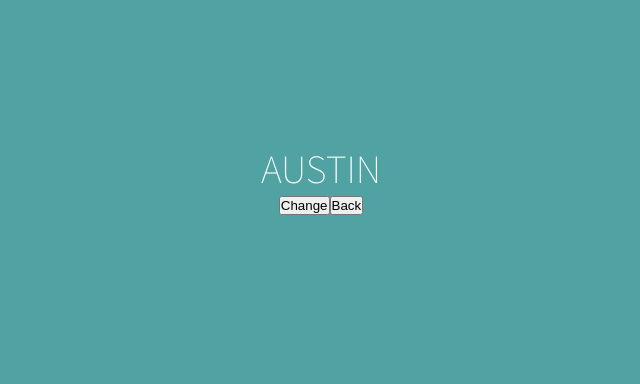
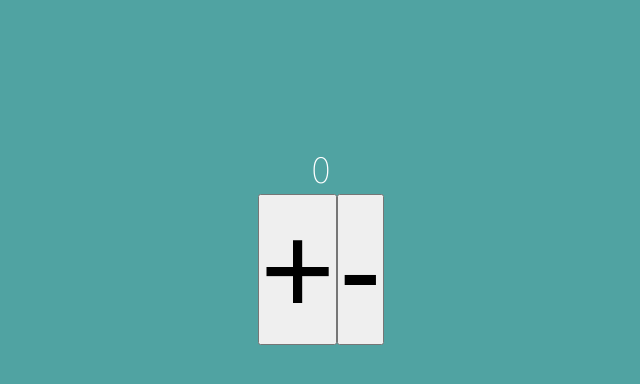
Before and after one commit to koray7/React-userLog, a React (Create React App) app: page / in a window 1280 px wide. Shown: the top 384 px of the page, without its empty margins (319-959 px from the left). Built offline with nearby package versions, Linux system fonts and the light colour scheme.

Commit message:
Inc and dec buttons

```diff
--- a/public/styles.css
+++ b/public/styles.css
@@ -55,3 +55,6 @@ form button {
     width: 250px;
     font-size: 18px;
 }
+button{
+    font-size: 10vw;
+}
--- a/src/components/App.jsx
+++ b/src/components/App.jsx
@@ -1,59 +1,27 @@
-import React from "react";
-// import Login from "./Login";
-import Form from "./Form";
-
-// var isLoggedIn = false;
-
-// var userIsRegistered = false;
+import React, { useState } from "react";
 
 
-// const strikeThrough = {textDecoration: "line-through"}
+function App() {
 
+    const [count, setCount] = useState(0);
 
-// function renderConditionally() {
-//     if (userIsRegistered === false) {
-//         return <h1>Hello</h1>;
-//     }else {
-//         return <Form />;
-//     }
-// }
+function inc() {
 
-function strike() {
-    document.getElementById("root").style.textDecoration = "line-through";
-    document.getElementById("root").style.color = "red";
-
+    setCount(count+1);
 }
 
-function antiStrike() {
-    document.getElementById("root").style.textDecoration = "none";
-    document.getElementById("root").style.color = "yellow";
+function dec() {
+    setCount(count-1);
 }
 
-
-function App(props) {
 return (
 <div className="container">
-
-    <h1>AUSTIN</h1>
-    <button onClick={strike}>Change</button>
-    <button onClick={antiStrike}>Back</button>
-
-
-
-
-    {/* <button  onClick={Click1}>Back</button> */}
-
-
-
-
-{/* {renderConditionally()}
-<Form
-    isRegistered={userIsRegistered}
-/>
-
-{userIsRegistered()} */}
+    <h1>{count}</h1>
+    <button onClick={inc}>+</button>
+    <button onClick={dec}>-</button>
 </div>
 );
 }
 
+
 export default App;
```
Also changed, not shown: src/index.js (+2 -5 lines).
